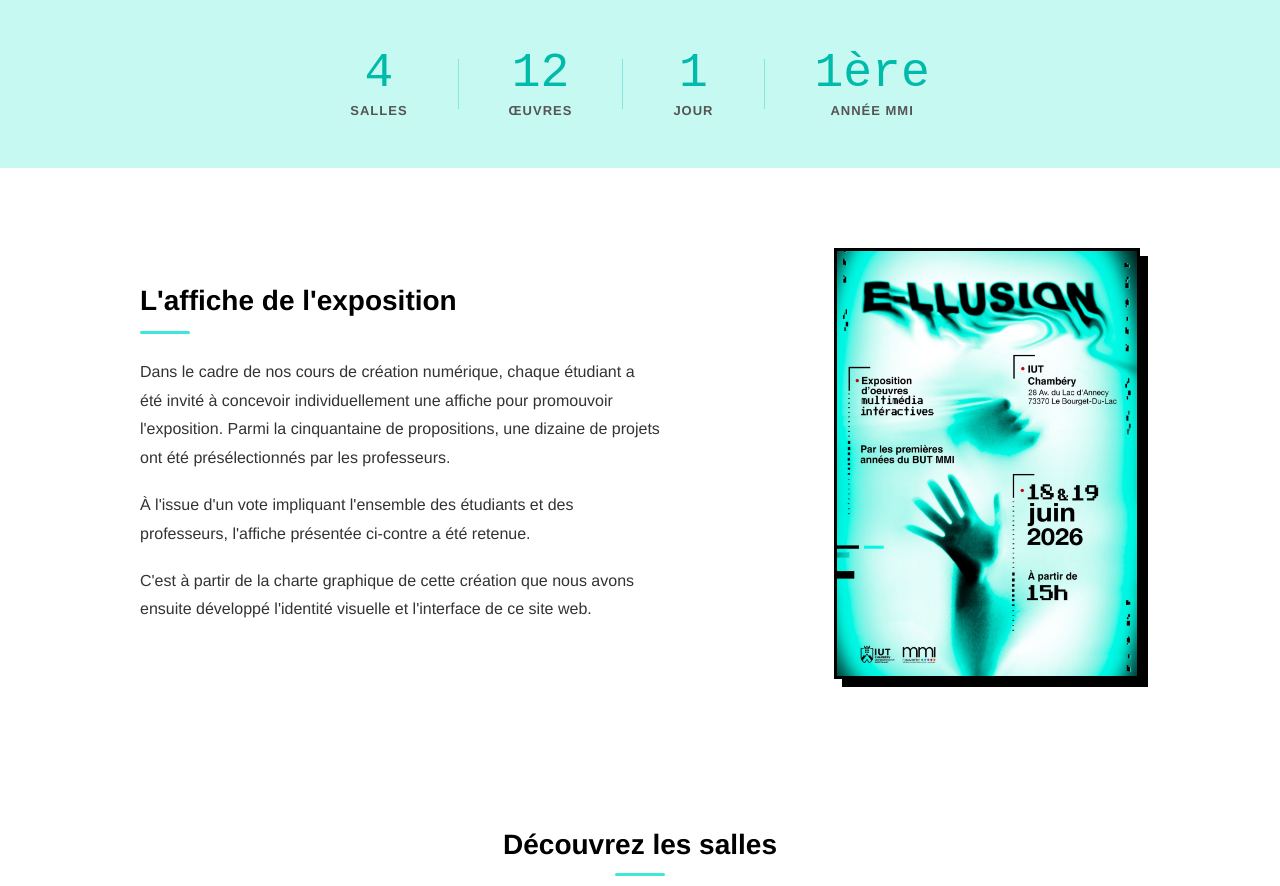
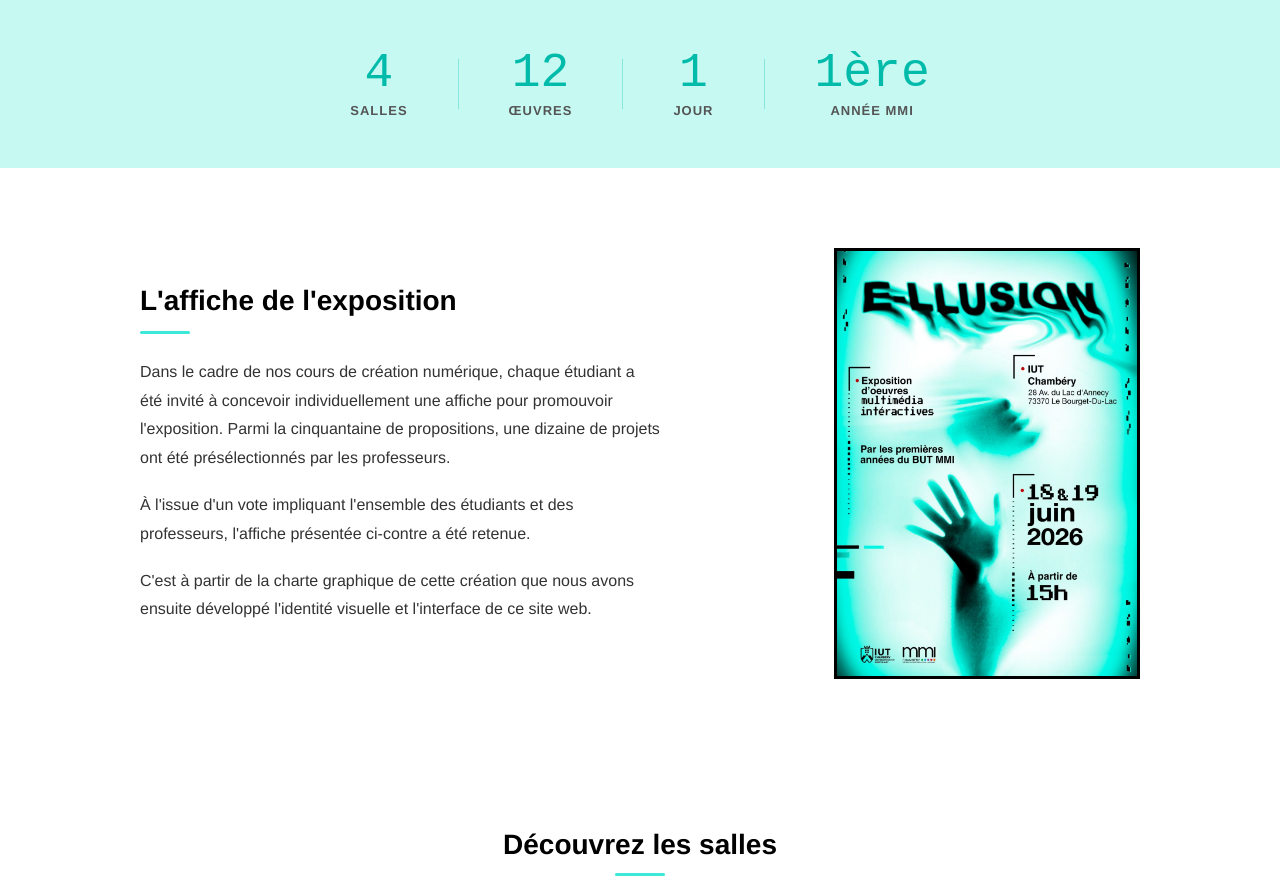
Before and after one commit to gaspard-psq/sae203, a PHP site: page /php/index.php in a window 1280 px wide. Shown: the part 951-1837 px from the top of the page. Run offline with PHP 8.4, Linux system fonts and the light colour scheme.

Commit message:
..........................................

```diff
--- a/css/style-index.css
+++ b/css/style-index.css
@@ -144,7 +144,6 @@
     width: 300px;
     height: auto;
     border: 3px solid #000000;
-    box-shadow: 8px 8px 0 #000000;
 }
 
 @media (max-width: 600px) {
```
